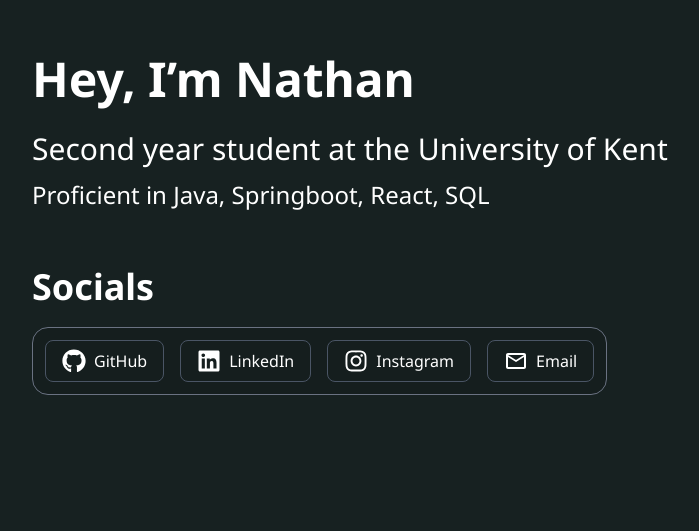
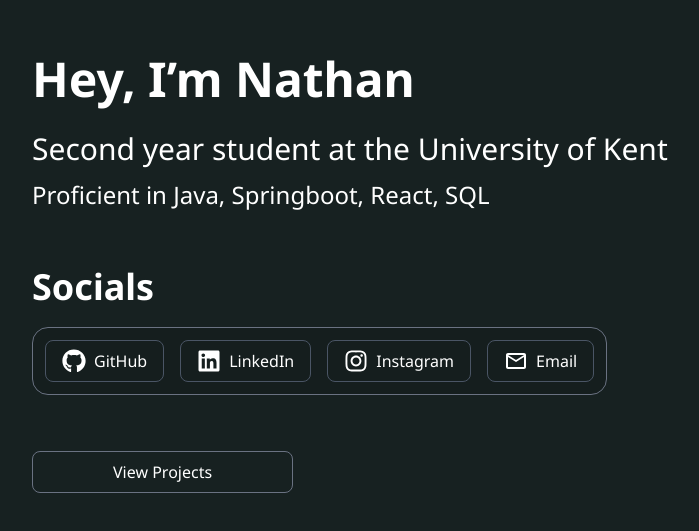
Before and after one commit to nathant1234567/nathan-portfolio, a Next.js app: page / in a window 1280 px wide. Shown: the part 105-636 px from the top of the page, without its empty margins (48-747 px from the left). Built offline with nearby package versions, Linux system fonts and the light colour scheme.

Commit message:
ok this is a mess lol

```diff
--- a/package.json
+++ b/package.json
@@ -10,6 +10,7 @@
   },
   "dependencies": {
     "@gsap/react": "^2.1.2",
+    "framer-motion": "^12.23.24",
     "gsap": "^3.13.0",
     "next": "16.0.0",
     "react": "19.2.0",
--- a/src/app/layout.tsx
+++ b/src/app/layout.tsx
@@ -1,6 +1,9 @@
 import type { Metadata } from "next";
 import localFont from "next/font/local";
 import "./globals.css";
+import ConditionalPageWrapper from "@/components/ConditionalPageWrapper";
+import {BlackBackground} from "@/components/BlackBackground";
+
 
 const noto = localFont({
     src: "../assets/fonts/NotoSans-VariableFont_wdth,wght.ttf",
@@ -15,10 +18,11 @@ export const metadata: Metadata = {
 };
 
 export default function RootLayout({children,}: Readonly<{ children: React.ReactNode; }>) {
+
   return (
       <html lang="en" className={noto.variable}>
       <body className="font-[var(--font-noto-sans)] bg-black text-white">
-        {children}
+      <BlackBackground><ConditionalPageWrapper>{children}</ConditionalPageWrapper></BlackBackground>
       </body>
     </html>
   );
--- a/src/app/page.tsx
+++ b/src/app/page.tsx
@@ -1,17 +1,18 @@
+import ButtonLink from "@/components/ButtonLink";
 import SimpleHome from "../components/SimpleHome";
 import Socials from "../components/Socials";
 import {BlackBackground} from "@/components/BlackBackground";
-
+import PageWrapper from "@/components/PageWrapper";
 
 export default function Home() {
   return (
     <div>
       <main>
-          <BlackBackground>
-
+          <PageWrapper>
         <SimpleHome />
         <Socials />
-          </BlackBackground>
+              <ButtonLink href={"/projects"}>View Projects</ButtonLink>
+              </PageWrapper>
       </main>
     </div>
   );
--- /dev/null
+++ b/src/app/projects/page.tsx
@@ -0,0 +1,10 @@
+export default function ProjectsPage() {
+    return (
+        <>
+            <h1 className="text-4xl font-bold mb-6">Projects</h1>
+            <p className="text-lg leading-relaxed">
+                Here are some of my recent projects showcasing full-stack development and UI design.
+            </p>
+        </>
+    );
+}
--- /dev/null
+++ b/src/components/ButtonLink.tsx
@@ -0,0 +1,21 @@
+import Link from "next/link";
+import SectionWrapper from "@/components/SectionWrapper";
+
+interface ButtonLinkProps {
+  href: string;
+  children: React.ReactNode;
+  className?: string;
+}
+
+export default function ButtonLink({ href, children, className = "" }: ButtonLinkProps) {
+  return (
+      <SectionWrapper>
+    <Link
+      href={href}
+      className={`inline-block px-20 py-2 rounded-lg border border-gray-500 hover:bg-white/10 transition-colors duration-200 ${className}`}
+    >
+      {children}
+    </Link>
+      </SectionWrapper>
+  );
+}
--- /dev/null
+++ b/src/components/ConditionalPageWrapper.tsx
@@ -0,0 +1,19 @@
+'use client';
+
+import { usePathname } from 'next/navigation';
+import PageWrapper from "@/components/PageWrapper";
+
+export default function ConditionalPageWrapper({ children }: { children: React.ReactNode }) {
+    const pathname = usePathname();
+
+    // detect if we're on the home page (root route)
+    const isHome = pathname === '/';
+
+    // For home page: render content directly
+    // For other pages: wrap content in a bordered container
+    if (isHome) {
+        return <>{children}</>;
+    }
+
+    return <PageWrapper>{children}</PageWrapper>;
+}
--- /dev/null
+++ b/src/components/PageWrapper.tsx
@@ -0,0 +1,22 @@
+'use client';
+import { motion, AnimatePresence } from "framer-motion";
+import { usePathname } from "next/navigation";
+
+export default function PageWrapper({ children }: { children: React.ReactNode }) {
+    const path = usePathname();
+
+    return (
+        <AnimatePresence mode="wait">
+            <motion.div
+                key={path} // re-triggers animation on route change
+                initial={{ opacity: 0, scale: 0.98, y: 30 }}
+                animate={{ opacity: 1, scale: 1, y: 0 }}
+                exit={{ opacity: 0, scale: 0.98, y: -30 }}
+                transition={{ duration: 0.5, ease: "easeInOut" }}
+
+            >
+                {children}
+            </motion.div>
+        </AnimatePresence>
+    );
+}
--- a/src/components/SimpleHome.tsx
+++ b/src/components/SimpleHome.tsx
@@ -5,7 +5,6 @@ import Link from "next/link";
 import gsap from 'gsap';
 import { useGSAP } from '@gsap/react';
 import SectionWrapper from "@/components/SectionWrapper";
-
 
 export default function SimpleHome() {
     useGSAP(() => {
@@ -45,9 +44,7 @@ export default function SimpleHome() {
                 <p className="fade text-3xl mt-7 text-grey-600">Second year student at the University of Kent</p>
                 <p className="fade  mt-3 text-2xl">Proficient in Java, Springboot, React, SQL</p>
 
-                {/*<div className="fade mt-8">*/}
-                {/*    <p>Enter my full portfolio!</p>*/}
-                {/*</div>*/}
+
             </SectionWrapper>
 
     )
```
Also changed, not shown: 1 other file (tests, documents, lock files or other folders).
